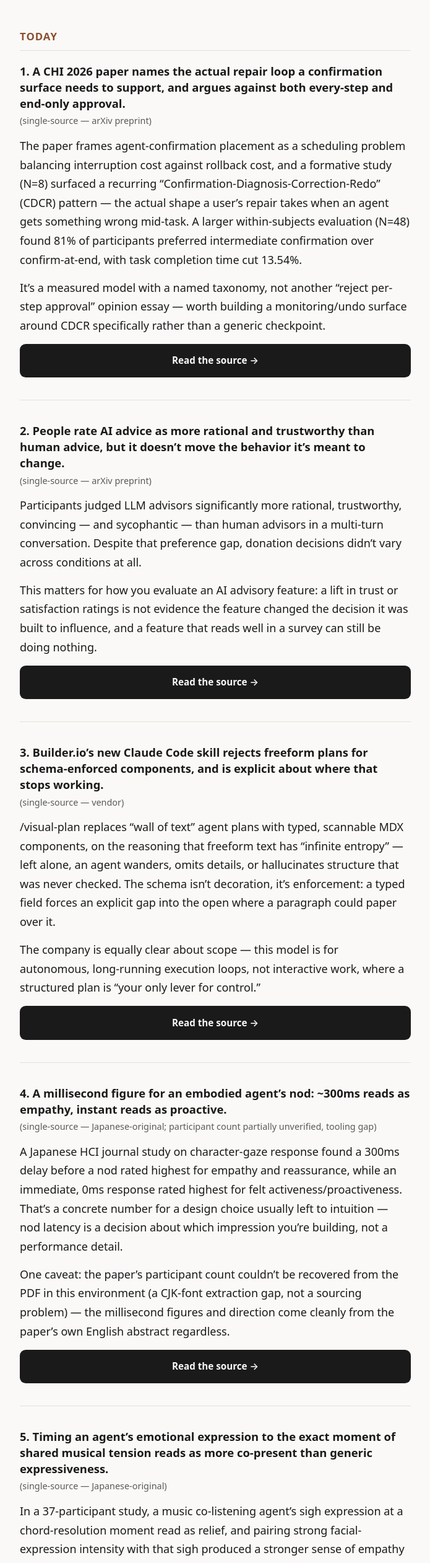
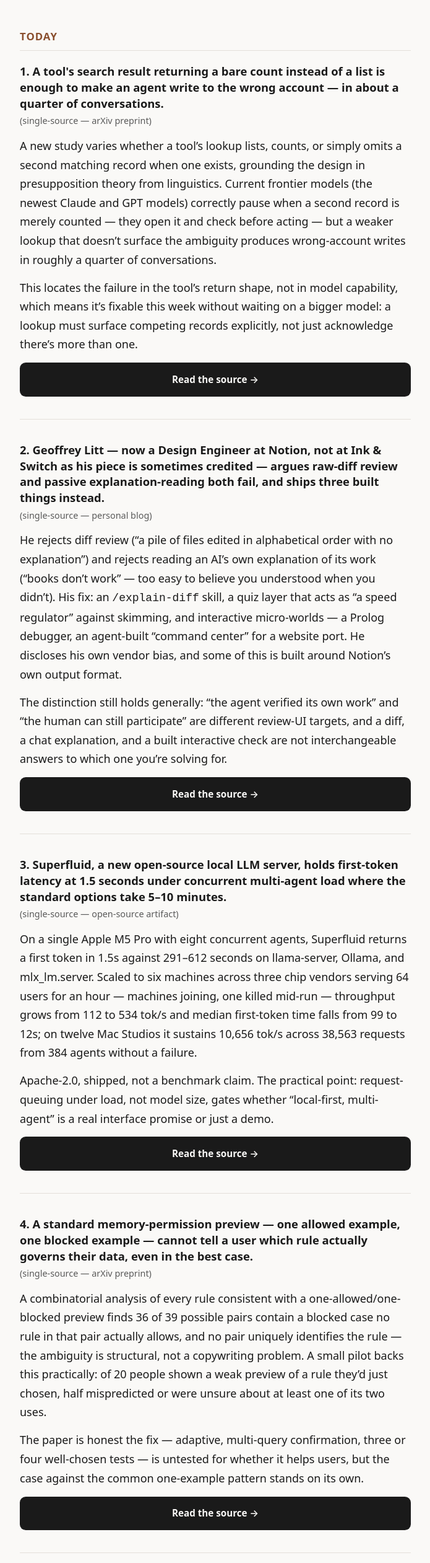
Before and after one commit to sideri-dev/limen-brief, a plain HTML site: page index.html in a window 1280 px wide. Shown: the part 114-2636 px from the top of the page at 62% size, without its empty margins (292-987 px from the left). Drawn offline with Linux system fonts and the light colour scheme.

Commit message:
limen: 2026-11-16 daily brief

```diff
--- a/index.html
+++ b/index.html
@@ -3,7 +3,7 @@
 <head>
 <meta charset="UTF-8">
 <meta name="viewport" content="width=device-width, initial-scale=1.0">
-<title>Limen — 2026-11-15</title>
+<title>Limen — 2026-11-16</title>
 <style>
   :root {
     --bg: #faf9f7;
@@ -89,66 +89,66 @@
 <body>
 
 <header>
-  <p class="date">Limen — 2026-11-15</p>
+  <p class="date">Limen — 2026-11-16</p>
   <p class="read-time">~7 min read</p>
 </header>
 
 <h2>Today</h2>
 
 <div class="item">
-  <h3>1. A CHI 2026 paper names the actual repair loop a confirmation surface needs to support, and argues against both every-step and end-only approval.</h3>
+  <h3>1. A tool's search result returning a bare count instead of a list is enough to make an agent write to the wrong account &mdash; in about a quarter of conversations.</h3>
   <span class="tag">(single-source &mdash; arXiv preprint)</span>
-  <p>The paper frames agent-confirmation placement as a scheduling problem balancing interruption cost against rollback cost, and a formative study (N=8) surfaced a recurring &ldquo;Confirmation-Diagnosis-Correction-Redo&rdquo; (CDCR) pattern &mdash; the actual shape a user&rsquo;s repair takes when an agent gets something wrong mid-task. A larger within-subjects evaluation (N=48) found 81% of participants preferred intermediate confirmation over confirm-at-end, with task completion time cut 13.54%.</p>
-  <p>It&rsquo;s a measured model with a named taxonomy, not another &ldquo;reject per-step approval&rdquo; opinion essay &mdash; worth building a monitoring/undo surface around CDCR specifically rather than a generic checkpoint.</p>
-  <a class="btn" href="https://arxiv.org/abs/2510.05307">Read the source →</a>
+  <p>A new study varies whether a tool&rsquo;s lookup lists, counts, or simply omits a second matching record when one exists, grounding the design in presupposition theory from linguistics. Current frontier models (the newest Claude and GPT models) correctly pause when a second record is merely counted &mdash; they open it and check before acting &mdash; but a weaker lookup that doesn&rsquo;t surface the ambiguity produces wrong-account writes in roughly a quarter of conversations.</p>
+  <p>This locates the failure in the tool&rsquo;s return shape, not in model capability, which means it&rsquo;s fixable this week without waiting on a bigger model: a lookup must surface competing records explicitly, not just acknowledge there&rsquo;s more than one.</p>
+  <a class="btn" href="https://arxiv.org/abs/2611.17639">Read the source →</a>
 </div>
 
 <hr>
 
 <div class="item">
-  <h3>2. People rate AI advice as more rational and trustworthy than human advice, but it doesn&rsquo;t move the behavior it&rsquo;s meant to change.</h3>
-  <span class="tag">(single-source &mdash; arXiv preprint)</span>
-  <p>Participants judged LLM advisors significantly more rational, trustworthy, convincing &mdash; and sycophantic &mdash; than human advisors in a multi-turn conversation. Despite that preference gap, donation decisions didn&rsquo;t vary across conditions at all.</p>
-  <p>This matters for how you evaluate an AI advisory feature: a lift in trust or satisfaction ratings is not evidence the feature changed the decision it was built to influence, and a feature that reads well in a survey can still be doing nothing.</p>
-  <a class="btn" href="https://arxiv.org/abs/2611.16667">Read the source →</a>
+  <h3>2. Geoffrey Litt &mdash; now a Design Engineer at Notion, not at Ink &amp; Switch as his piece is sometimes credited &mdash; argues raw-diff review and passive explanation-reading both fail, and ships three built things instead.</h3>
+  <span class="tag">(single-source &mdash; personal blog)</span>
+  <p>He rejects diff review (&ldquo;a pile of files edited in alphabetical order with no explanation&rdquo;) and rejects reading an AI&rsquo;s own explanation of its work (&ldquo;books don&rsquo;t work&rdquo; &mdash; too easy to believe you understood when you didn&rsquo;t). His fix: an <code>/explain-diff</code> skill, a quiz layer that acts as &ldquo;a speed regulator&rdquo; against skimming, and interactive micro-worlds &mdash; a Prolog debugger, an agent-built &ldquo;command center&rdquo; for a website port. He discloses his own vendor bias, and some of this is built around Notion&rsquo;s own output format.</p>
+  <p>The distinction still holds generally: &ldquo;the agent verified its own work&rdquo; and &ldquo;the human can still participate&rdquo; are different review-UI targets, and a diff, a chat explanation, and a built interactive check are not interchangeable answers to which one you&rsquo;re solving for.</p>
+  <a class="btn" href="https://geoffreylitt.com/2026/07/02/understanding-is-the-new-bottleneck.html">Read the source →</a>
 </div>
 
 <hr>
 
 <div class="item">
-  <h3>3. Builder.io&rsquo;s new Claude Code skill rejects freeform plans for schema-enforced components, and is explicit about where that stops working.</h3>
-  <span class="tag">(single-source &mdash; vendor)</span>
-  <p>/visual-plan replaces &ldquo;wall of text&rdquo; agent plans with typed, scannable MDX components, on the reasoning that freeform text has &ldquo;infinite entropy&rdquo; &mdash; left alone, an agent wanders, omits details, or hallucinates structure that was never checked. The schema isn&rsquo;t decoration, it&rsquo;s enforcement: a typed field forces an explicit gap into the open where a paragraph could paper over it.</p>
-  <p>The company is equally clear about scope &mdash; this model is for autonomous, long-running execution loops, not interactive work, where a structured plan is &ldquo;your only lever for control.&rdquo;</p>
-  <a class="btn" href="https://www.builder.io/blog/claude-code-plan">Read the source →</a>
+  <h3>3. Superfluid, a new open-source local LLM server, holds first-token latency at 1.5 seconds under concurrent multi-agent load where the standard options take 5&ndash;10 minutes.</h3>
+  <span class="tag">(single-source &mdash; open-source artifact)</span>
+  <p>On a single Apple M5 Pro with eight concurrent agents, Superfluid returns a first token in 1.5s against 291&ndash;612 seconds on llama-server, Ollama, and mlx_lm.server. Scaled to six machines across three chip vendors serving 64 users for an hour &mdash; machines joining, one killed mid-run &mdash; throughput grows from 112 to 534 tok/s and median first-token time falls from 99 to 12s; on twelve Mac Studios it sustains 10,656 tok/s across 38,563 requests from 384 agents without a failure.</p>
+  <p>Apache-2.0, shipped, not a benchmark claim. The practical point: request-queuing under load, not model size, gates whether &ldquo;local-first, multi-agent&rdquo; is a real interface promise or just a demo.</p>
+  <a class="btn" href="https://arxiv.org/abs/2611.17753">Read the source →</a>
 </div>
 
 <hr>
 
 <div class="item">
-  <h3>4. A millisecond figure for an embodied agent&rsquo;s nod: ~300ms reads as empathy, instant reads as proactive.</h3>
-  <span class="tag">(single-source &mdash; Japanese-original; participant count partially unverified, tooling gap)</span>
-  <p>A Japanese HCI journal study on character-gaze response found a 300ms delay before a nod rated highest for empathy and reassurance, while an immediate, 0ms response rated highest for felt activeness/proactiveness. That&rsquo;s a concrete number for a design choice usually left to intuition &mdash; nod latency is a decision about which impression you&rsquo;re building, not a performance detail.</p>
-  <p>One caveat: the paper&rsquo;s participant count couldn&rsquo;t be recovered from the PDF in this environment (a CJK-font extraction gap, not a sourcing problem) &mdash; the millisecond figures and direction come cleanly from the paper&rsquo;s own English abstract regardless.</p>
-  <a class="btn" href="https://www.jstage.jst.go.jp/article/his/28/3/28_397/_article/-char/ja">Read the source →</a>
+  <h3>4. A standard memory-permission preview &mdash; one allowed example, one blocked example &mdash; cannot tell a user which rule actually governs their data, even in the best case.</h3>
+  <span class="tag">(single-source &mdash; arXiv preprint)</span>
+  <p>A combinatorial analysis of every rule consistent with a one-allowed/one-blocked preview finds 36 of 39 possible pairs contain a blocked case no rule in that pair actually allows, and no pair uniquely identifies the rule &mdash; the ambiguity is structural, not a copywriting problem. A small pilot backs this practically: of 20 people shown a weak preview of a rule they&rsquo;d just chosen, half mispredicted or were unsure about at least one of its two uses.</p>
+  <p>The paper is honest the fix &mdash; adaptive, multi-query confirmation, three or four well-chosen tests &mdash; is untested for whether it helps users, but the case against the common one-example pattern stands on its own.</p>
+  <a class="btn" href="https://arxiv.org/abs/2611.17874">Read the source →</a>
 </div>
 
 <hr>
 
 <div class="item">
-  <h3>5. Timing an agent&rsquo;s emotional expression to the exact moment of shared musical tension reads as more co-present than generic expressiveness.</h3>
-  <span class="tag">(single-source &mdash; Japanese-original)</span>
-  <p>In a 37-participant study, a music co-listening agent&rsquo;s sigh expression at a chord-resolution moment read as relief, and pairing strong facial-expression intensity with that sigh produced a stronger sense of empathy &mdash; an effect that was more pronounced for musically experienced participants than for novices.</p>
-  <p>The design lesson generalizes past music: affect typed and timed to the structure of a shared experience reads as genuine co-presence, where generic expressiveness doesn&rsquo;t, and the effect depends on how expert your user already is.</p>
-  <a class="btn" href="https://www.jstage.jst.go.jp/article/his/28/2/28_243/_article/-char/ja">Read the source →</a>
+  <h3>5. Notion&rsquo;s design head is on record rejecting the instinct to surface every new AI feature prominently.</h3>
+  <span class="tag">(single-source &mdash; press interview)</span>
+  <p>Randy Hunt: &ldquo;You can&rsquo;t have every new tool screaming at you.&rdquo; He frames Notion&rsquo;s approach as &ldquo;tending a garden&rdquo; &mdash; replanting continuously rather than redesigning around each release &mdash; and accepts that this costs some immediate feature discovery.</p>
+  <p>It&rsquo;s a named, on-record counter-case to &ldquo;put every AI feature in the primary UI,&rdquo; and it bears on the disappearing-chat-box question this research has been tracking since Notion&rsquo;s 2024 UI shift &mdash; this time it&rsquo;s the stated philosophy behind it, not just the shipped surface.</p>
+  <a class="btn" href="https://fortune.com/2026/06/12/it-isnt-our-goal-for-design-to-be-distinctive-says-notion-design-head-randy-hunt-on-prioritizing-quality-over-novelty-when-building-ai-apps/">Read the source →</a>
 </div>
 
 <h2>Yesterday&rsquo;s dossier</h2>
 
 <div class="item">
-  <p>MaterialVellum is a refereed UIST 2026 full paper, but two of the digest&rsquo;s framing claims don&rsquo;t hold up: the paper&rsquo;s own text says material metaphors &ldquo;complement rather than replace&rdquo; other control paradigms and calls itself a technology probe three times, not a text-box replacement or a UI primitive. A text prompt survives in all four model-conditioned paths, written by the designers at build time, not the user; a third of the six demonstrated constraints never reach the model at all, and no objective measure of whether a generated image honored its constraint exists anywhere in the paper.</p>
-  <p>The material-metaphor move isn&rsquo;t new either &mdash; PromptPaint (UIST 2023) did it first from a different lab, and this team&rsquo;s own earlier work (Texterial, CHI 2026) is the direct ancestor. What&rsquo;s worth keeping is the constraint anatomy as a checklist, plus one thing the paper itself doesn&rsquo;t notice: its best-rated gesture is a placed prompt-picker with a hard mask and a reversible overlay, not a departure from prompting at all.</p>
-  <p class="dossier-path">dossiers/2026-11-14-the-prompt-moved-to-build-time-and-nobody-checked-the-constraint.md</p>
+  <p>No daily-chain dossier was set yesterday &mdash; the target picked turned out to be a ledger-listed kill an existing dossier already owned, so the dossier run correctly declined to write it again. A queue-sourced backfill dossier did land on 2026-11-15: no published study sets a self-rated cognitive style against a scored instrument, and across three literatures that don&rsquo;t cite each other &mdash; learner-control research, HCI&rsquo;s adaptive-versus-adaptable experiments, and the automation line &mdash; letting someone choose their own assistance mode buys preference and felt motivation, never a measured outcome.</p>
+  <p>The direct test &mdash; assigning versus choosing an AI assistance mode, outcome measured &mdash; has never been run, and several existing nulls are weaker than they look once you check how the trait was split. Takeaway: a mode toggle is a preference control, not an outcome intervention &mdash; the default, not the toggle, should carry the outcome.</p>
+  <p class="dossier-path">dossiers/2026-11-15-the-self-label-was-never-scored-and-choosing-bought-motivation-not-outcomes.md</p>
 </div>
 
 <h2>Needs your answer</h2>
```
